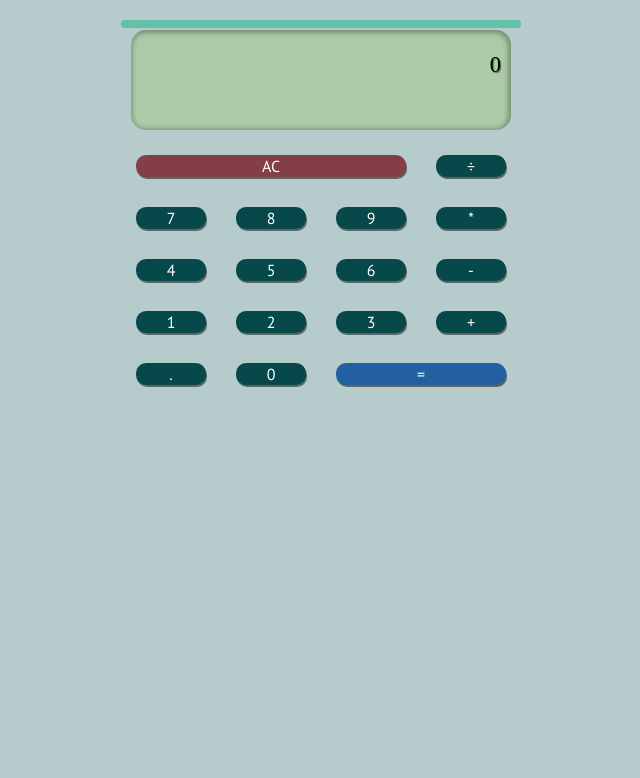
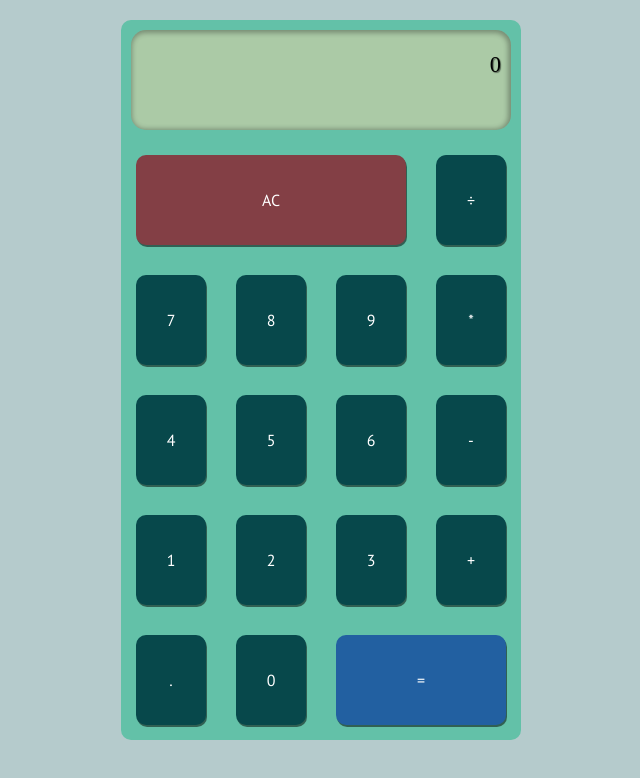
Before and after one commit to MaxenceCalifano/React-Calculator, a React app: page / in a window 1280 px wide. Shown: the whole page, without its empty margins (319-959 px from the left). Built offline with nearby package versions, Linux system fonts and the light colour scheme; a web font is replaced by a local one.

Commit message:
add: git hub page

```diff
--- a/package.json
+++ b/package.json
@@ -10,6 +10,7 @@
     "react-scripts": "3.0.1"
   },
   "devDependencies": {
+    "gh-pages": "^4.0.0",
     "typescript": "3.3.3"
   },
   "scripts": {
--- a/src/styles.css
+++ b/src/styles.css
@@ -1,24 +1,27 @@
 @import url("https://fonts.googleapis.com/css2?family=ZCOOL+QingKe+HuangYou&display=swap");
 @import url("https://fonts.googleapis.com/css?family=PT+Sans&display=swap");
+
 body {
   background-color: #b5cbcc;
 }
+
 .App {
   font-family: sans-serif;
   text-align: center;
 }
+
 .grid-container {
   display: grid;
   grid-template-columns: 1fr 1fr 1fr 1fr;
   grid-template-rows: 1fr 1fr 1fr 1fr 1fr 1fr;
-  grid-template-areas: "display display display display" "clear clear clear ." ". . . ." ". . . ." ". . . ." ". . equal equal";
+  grid-template-areas: "display display display display""clear clear clear ."". . . ."". . . ."". . . ."". . equal equal";
   background-color: #63c1a8;
   width: 400px;
-  height: 1vh;
   border-radius: 10px;
   margin: 0 auto;
   margin-top: 20px;
 }
+
 .grid-container button {
   border: none;
   border-radius: 10px;
@@ -30,14 +33,17 @@ body {
   cursor: pointer;
   text-decoration: none;
 }
+
 .grid-container button:active {
   position: relative;
   top: 1px;
   box-shadow: 0px 0px 10px 3px rgba(0, 0, 0, 0.2) inset;
 }
+
 .grid-container button:focus {
   outline: none;
 }
+
 .equal {
   grid-area: equal;
 }
@@ -62,12 +68,15 @@ body {
   font-size: 1.4em;
   text-shadow: 1px 1px 1px rgba(0, 0, 0, 0.5);
 }
+
 .greenButtons {
   background-color: #07484b;
 }
+
 #equals {
   background-color: #2260a1;
 }
+
 #clear {
   background-color: #833f45;
 }
```
Also changed, not shown: 1 other file.
